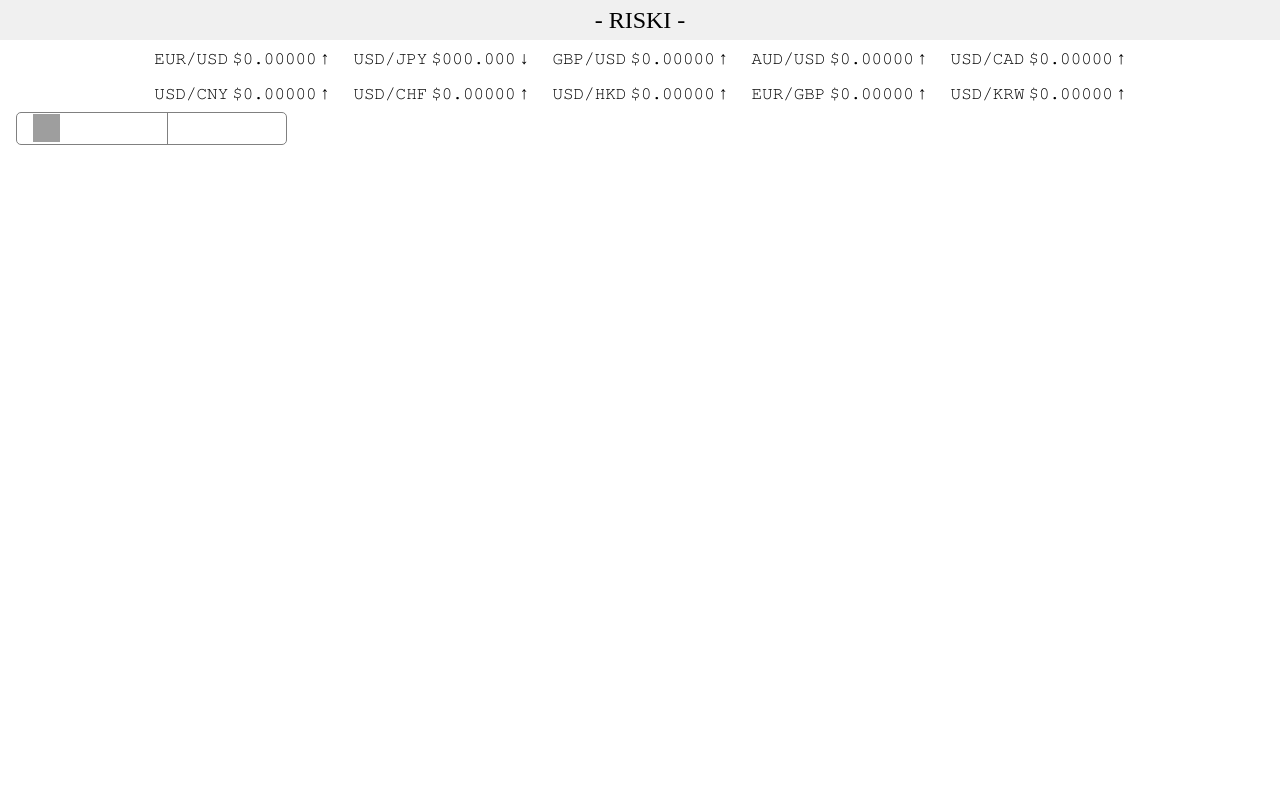
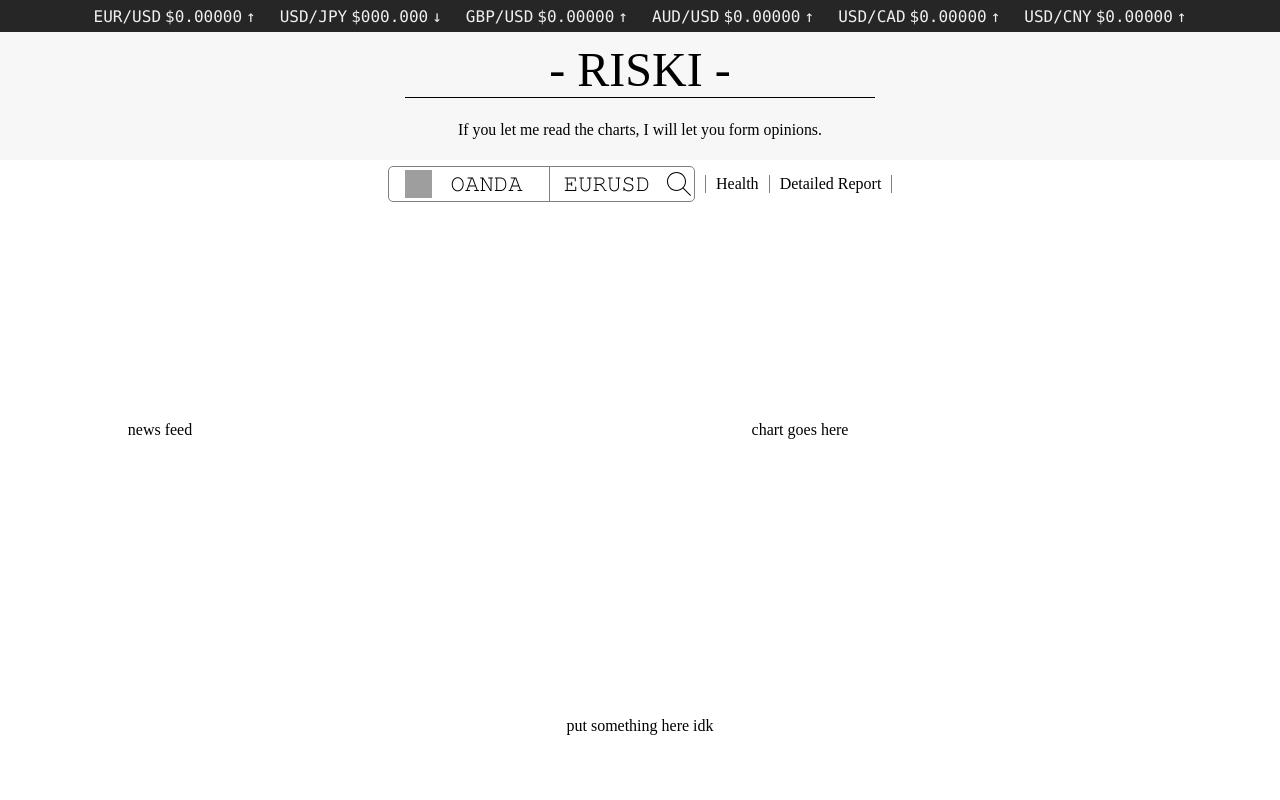
Before and after one commit to riski-sh/crochet, a plain HTML site: page webroot/index.html in a window 1280 px wide. Drawn offline with Linux system fonts and the light colour scheme; grey boxes are pictures that could not be loaded; a web font is replaced by a local one.

Commit message:
website work and built in compile commands

```diff
--- a/webroot/index.css
+++ b/webroot/index.css
@@ -22,8 +22,8 @@ html, body {
 }
 
 body {
-  grid-template-rows: 2.5em 4em 3em auto auto;
-  grid-template-columns: auto auto auto auto;
+  grid-template-rows: 2em 8em 3em auto;
+  grid-template-columns: auto;
 }
 
 #watchlist {
@@ -39,29 +39,54 @@ body {
 #header {
   grid-column-start: 1;
   grid-column-end: 5;
-  grid-row-start: 1;
-  grid-row-end: 1;
-
-  display: flex;
+  grid-row-start: 2;
+  grid-row-end: 2;
   align-items: center;
   justify-content: center;
-  font-size: 1.5em;
+  padding-top: 0.3em;
+  font-size: 3em;
   font-family: 'Goudy Old Style';
-  background-color: #f0f0f0;
+  background-color: #f0f0f080;
+  display: grid;
+  grid-template-rows: 1em auto;
+}
+
+#header-name {
+  user-select: none;
+  text-align: center;
+  border-bottom: 1px solid black;
+  padding-left: 3em;
+  padding-right: 3em;
+}
+
+#navigation-bar {
+  padding-top: 0.3em;
+  font-size: 0.33em;
+  font-family: 'American Typewriter';
+  display: grid;
+  grid-template-rows: auto;
+  grid-template-columns: auto;
+}
+
+#navigation-bar > span {
+  text-align: center;
+  cursor: pointer;
 }
 
 #header-bar {
   grid-column-start: 1;
   grid-column-end: 5;
-  grid-row-start: 2;
-  grid-row-end: 2;
+  grid-row-start: 1;
+  grid-row-end: 1;
   display: grid;
   align-items: center;
   justify-content: center;
-  font-family: 'tex_gyre_cursorregular';
-  font-size: 1.1em;
-  grid-template-rows: 2em 2em;
-  grid-template-columns: auto auto auto auto auto;
+  font-family: 'Lucida Console';
+  font-size: 1em;
+  grid-template-rows: 2em;
+  grid-template-columns: auto auto auto auto auto auto;
+  background-color: #262626;
+  color: #f0f0f0;
 }
 
 #header-bar > span {
@@ -84,6 +109,10 @@ body {
   padding-right: 1em;
   display: flex;
   align-items: center;
+  display: grid;
+  grid-template-rows: auto;
+  grid-template-columns: auto auto;
+  justify-content: center;
 }
 
 #exchange {
@@ -91,6 +120,14 @@ body {
   border: 1px solid gray;
   border-radius: 5px;
   align-items: center;
+  margin-right: 10px;
+}
+
+#exchange-button {
+  display: flex;
+  align-items: center;
+  width: 1.7em;
+  height: 1.7em;
 }
 
 #exchange-logo {
@@ -112,12 +149,14 @@ body {
   font-family: 'tex_gyre_cursorregular';
   font-size: 1.5em;
   border: none;
+  border-style: none;
+  outline: none;
+  padding-bottom: 0.15em;
 }
 
 #exchange-exchange {
-  margin-left: calc(1em - 5px);
-  margin-right: calc(0.3em + 5px);
-  width: 3em;
+  margin-left: 0.7em;
+  width: 4em;
 }
 
 #exchange-text > span {
@@ -130,3 +169,66 @@ body {
   margin-right: 5px;
   width: 4em;
 }
+
+#options {
+  justify-content: center;
+  align-items: center;
+  text-align: center;
+  display: grid;
+  grid-template-rows: auto;
+  grid-template-columns: auto auto auto auto auto;
+}
+
+#options > span {
+  padding-left: 10px;
+  margin-right: 10px;
+  border-left: 1px solid gray;
+}
+
+#options > span:last-child {
+  margin-right: 0px !important;
+  padding-right: 10px;
+  border-right: 1px solid gray;
+}
+
+#dash {
+  grid-row-start: 4;
+  grid-row-end: 5;
+  grid-column-start: 1;
+  grid-column-end: 5;
+  padding-left: calc(50% - 650px);
+  padding-right: calc(50% - 650px);
+  display: grid;
+  grid-template-columns: 25% auto;
+  grid-template-rows: 75% auto;
+}
+
+#chart {
+  grid-row-start: 1;
+  grid-row-end: 1;
+  grid-column-start: 2;
+  grid-column-end: 3;
+  display: flex;
+  justify-content: center;
+  align-items: center;
+}
+
+#news-feed {
+  grid-row-start: 1;
+  grid-row-end: 1;
+  grid-column-start: 1;
+  grid-column-end: 2;
+  display: flex;
+  justify-content: center;
+  align-items: center;
+}
+
+#alerts {
+  grid-row-start: 2;
+  grid-row-end: 3;
+  grid-column-start: 1;
+  grid-column-end: 3;
+  display: flex;
+  justify-content: center;
+  align-items: center;
+}
--- a/webroot/index.html
+++ b/webroot/index.html
@@ -2,15 +2,12 @@
 
 <html>
   <head>
-    <title>Crochet</title>
+    <title>RISKI - Financial Hardship</title>
     <link rel="stylesheet" href="index.css">
     <meta charset="utf-8"/>
   </head>
 
   <body>
-    <div id="header">
-      - RISKI -
-    </div>
     <div id="header-bar">
       <span>
         <span>EUR/USD</span>
@@ -42,26 +39,14 @@
         <span>$0.00000</span>
         <span>&#8593;</span>
       </span>
-      <span>
-        <span>USD/CHF</span>
-        <span>$0.00000</span>
-        <span>&#8593;</span>
+    </div>
+    <div id="header">
+      <span id="header-name">
+      - RISKI -
       </span>
-      <span>
-        <span>USD/HKD</span>
-        <span>$0.00000</span>
-        <span>&#8593;</span>
-      </span>
-      <span>
-        <span>EUR/GBP</span>
-        <span>$0.00000</span>
-        <span>&#8593;</span>
-      </span>
-      <span>
-        <span>USD/KRW</span>
-        <span>$0.00000</span>
-        <span>&#8593;</span>
-      </span>
+      <div id="navigation-bar">
+        <span>If you let me read the charts, I will let you form opinions.</span>
+      </div>
     </div>
     <div id="security-bar">
       <div id="exchange">
@@ -69,12 +54,30 @@
           <img src="https://www.oanda.com/assets/images/oanda-icon.svg" alt="OANDA"/>
         </div>
         <div id="exchange-text">
-          <input id="exchange-exchange"/>
+          <input id="exchange-exchange" spellcheck="false" value="OANDA"/>
           <span></span>
-          <input id="exchange-security"/>
+          <input id="exchange-security" spellcheck="false" value="EURUSD"/>
         </div>
+        <div id="exchange-button">
+          <img src="glyfs/iconmonstr-search-thin.svg" alt="search"/>
+        </div>
+      </div>
+      <div id="options">
+        <span>Health</span>
+        <span>Detailed Report</span>
+      </div>
+    </div>
+    <div id="dash">
+      <div id="news-feed">
+        news feed
+      </div>
+      <div id="chart">
+        chart goes here
+      </div>
+      <div id="alerts">
+        put something here idk
       </div>
     </div>
   </body>
-
+  <script src="comms.js"></script>
 </html>
```
Also changed, not shown: webroot/glyfs/iconmonstr-search-thin.svg (added), 5 other files.
